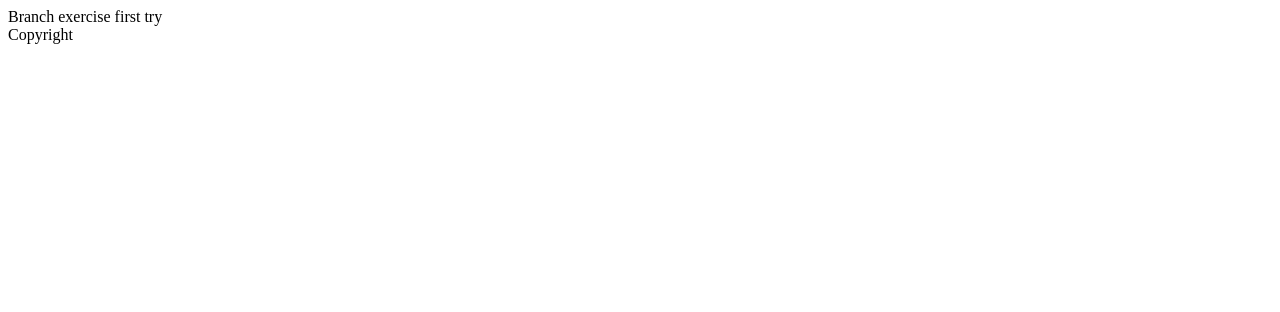
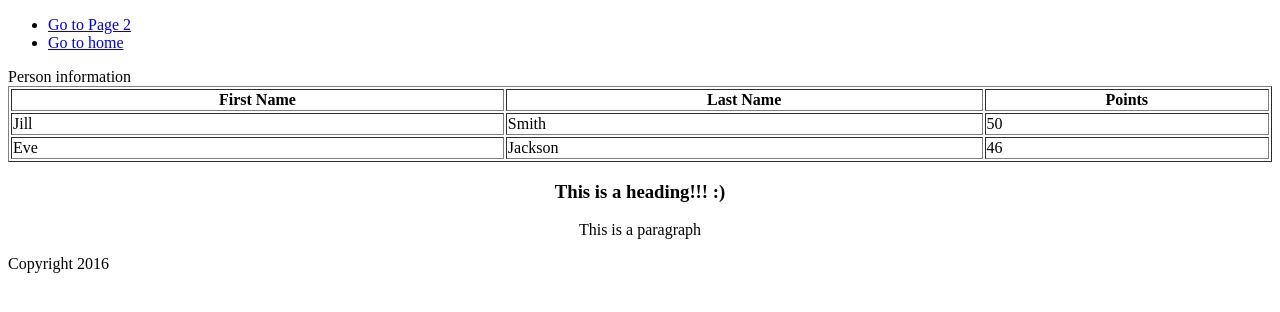
Before and after one commit to jemapau/exercise-one, a plain HTML site: page index.html in a window 1280 px wide. Drawn offline with Linux system fonts and the light colour scheme.

Commit message:
anadiendo cambios hoy

```diff
--- a/index.html
+++ b/index.html
@@ -1,13 +1,48 @@
 <!DOCTYPE html>
 <html lang="en">
 <head>
-	<meta charset="UTF-8">
-	<title>First file</title>
+    <meta charset="UTF-8">
+    <title>First file</title>
 </head>
 <body>
-	Branch exercise first try
+  <header>
+    <nav>
+      <ul>
+        <li>
+          <a href="components/page2.html">Go to Page 2</a>
+        </li>
+        <li>
+          <a href="index.html">Go to home</a>
+        </li>
+      </ul>
+    </nav>
+  </header>
+    Person information
+    <table border="1" style="width:100%">
+        <tr>
+            <th>First Name</th>
+            <th>Last Name</th>
+            <th>Points</th>
+        </tr>
+        <tr>
+            <td>Jill</td>
+            <td>Smith</td>
+            <td>50</td>
+        </tr>
+        <tr>
+            <td>Eve</td>
+            <td>Jackson</td>
+            <td>46</td>
+        </tr>
+    </table>
+    <div class="content" style="color:#000FF">
+    <center>
+      <h3>This is a heading!!! :)</h3>
+      <p>This is a paragraph</p>
+    </center>
+    </div>
 </body>
 <footer>
-	Copyright
+    Copyright 2016
 </footer>
 </html>
```
Also changed, not shown: components/page2.html (added, +26 -0 lines), assets/img/img-1.jpg (added).
